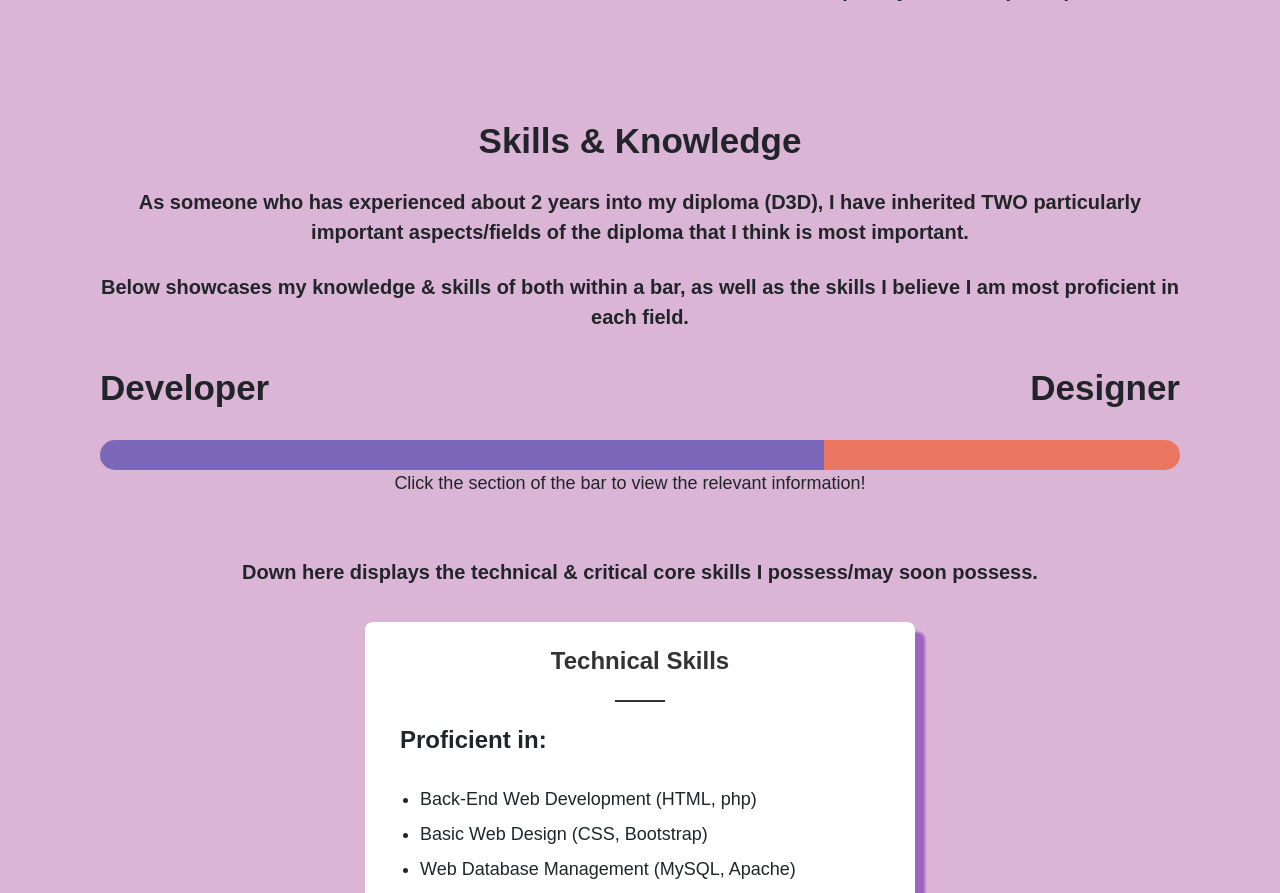
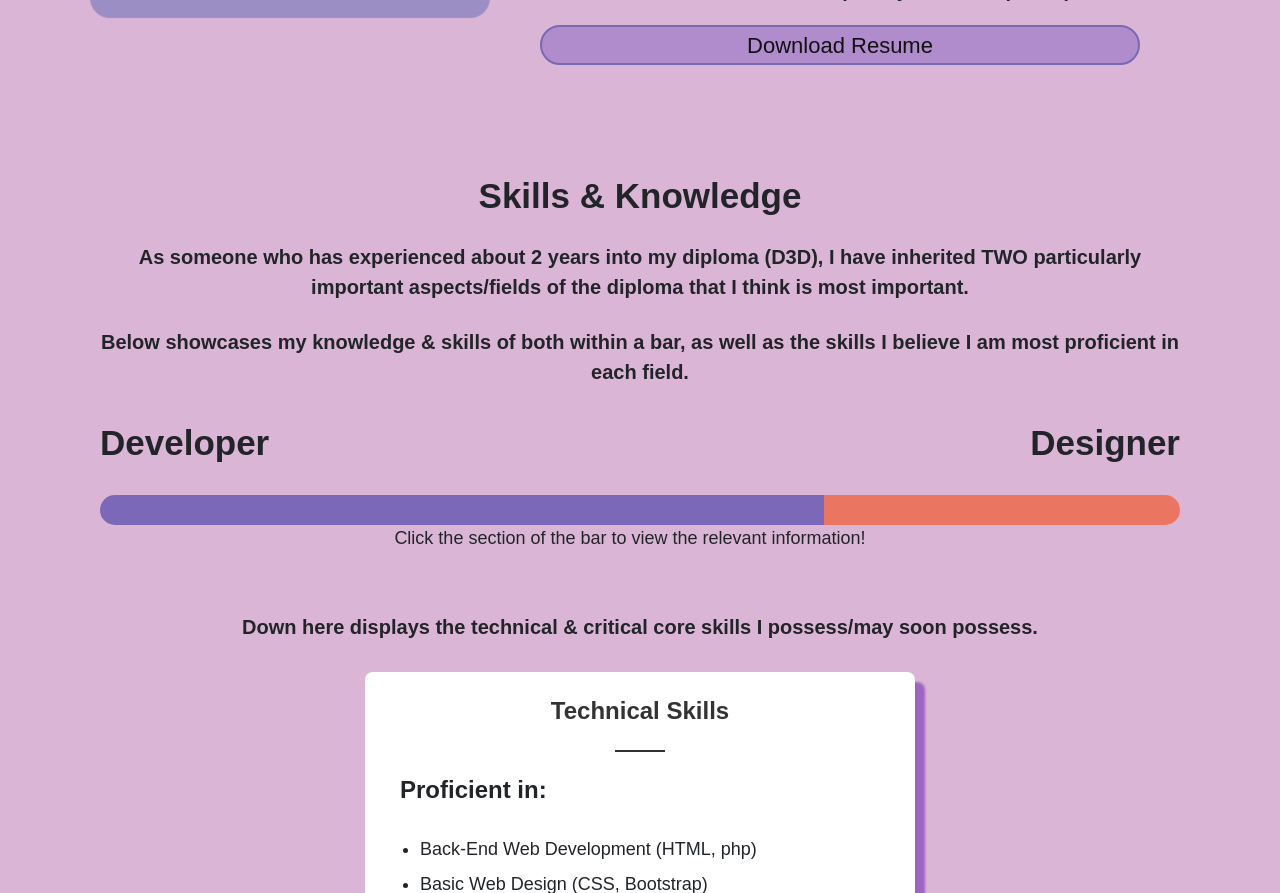
Before and after one commit to lapidotler/irfaniskandar, a PHP site: page /about.html in a window 1280 px wide. Shown: the part 695-1588 px from the top of the page. Run offline with PHP 8.4, Linux system fonts and the light colour scheme.

Commit message:
Portfolio Update (FINAL) - 9/1/24
- Finalized About Me HTML & CSS
- Added resume.pdf links inside About Me & Contact Me Pages
- Removed delay of page loading in JS

```diff
--- a/about.html
+++ b/about.html
@@ -84,7 +84,14 @@
                                 I particularly have a strong interest within the IT industry, hence why I believe that my love of development & programming is much stronger.
                             </p>
                             <p class="text-medium">
-                                I always strive to put in the most effort when it comes to projects and assignments, typically maintaining an average GPA score of around 3.5 (for my current diploma).</p>
+                                I always strive to put in the most effort when it comes to projects and assignments, typically maintaining an average GPA score of around 3.5 (for my current diploma).
+                            </p>
+
+                            <a href="images/documents/irfaniskandar_resume.pdf" download="irfaniskandar_resume.pdf" id="resumeButton" target="_blank">
+                                <div class="resume-button" id="resume-button">
+                                    Download Resume
+                                </div>
+                            </a>
                         </div>
                     </div>
                 </section>
@@ -93,8 +100,12 @@
                 <section class="skills-section flex-column responsive" id="skills">
                     <!-- Skills Bar -->
                     <h2 class="text-header">Skills & Knowledge</h2>
-                    <p class="text-medium">As someone who has experienced about 2 years into my diploma (D3D), I have inherited TWO particularly important aspects/fields of the diploma that I think is most important.</p>
-                    <p class="text-medium">Below showcases my knowledge & skills of both within a bar, as well as the skills I believe I am most proficient in each field.</p>
+                    <p class="text-medium">
+                        As someone who has experienced about 2 years into my diploma (D3D), I have inherited TWO particularly important aspects/fields of the diploma that I think is most important.
+                    </p>
+                    <p class="text-medium">
+                        Below showcases my knowledge & skills of both within a bar, as well as the skills I believe I am most proficient in each field.
+                    </p>
 
                     <div class="flex-row flex-between">
                         <p class="text-large" onclick="toggleSkills('Developer')">Developer</p>
@@ -138,7 +149,10 @@
                     </div>
 
                     <div class="spacer"></div>
-                    <p class="text-medium">Down here displays the technical & critical core skills I possess/may soon possess.</p>
+
+                    <p class="text-medium" id="text-block">
+                        Down here displays the technical & critical core skills I possess/may soon possess.
+                    </p>
 
                     <div class="about-box-container">
 
@@ -232,6 +246,8 @@
                             </ul>
                         </div>
                     </div>
+
+                    <button id="portfolioButton">See Portfolio >></button>
                 </section>
 
                 <!-- Hobbies Section -->
@@ -290,15 +306,15 @@
                     </div>
                 </section>
 
-                <!-- Minecraft Experiences Section -->
-                <section class="extras-section flex-column responsive" id="minecraft-experiences">
-                    <h2 class="text-header">Extras: Minecraft Moderator/Admin Experiences</h2>
+                <!-- Extras Section -->
+                <section class="extras-section flex-column responsive" id="extras">
+                    <h2 class="text-header">Extras: My Experience as an Online Staff Member</h2>
                     <p class="text-medium">
-                        Outside of school, I had worked as a Minecraft moderator/admin for a server called EarthPinas, which I had worked for around 2 years.
-                        This took place during the Covid period, and I felt that this experience was important to me as it helped me to gain insights into leadership, teamwork, and the dynamics of online communities.
+                        Outside of school, I had volunteered as a Minecraft moderator/admin for a server called EarthPinas, which I had been on actively for around 2 years.
+                        This took place during the Covid period, where I had a lot of free time to spare.
                     </p>
                     <p class="text-medium">
-                        This is something I felt that I should share, as I believe that this experience has helped me to become a better person overall.
+                        This is something I felt that I should share, as I believe that this experience has helped me to become a better leader and role model overall (considering I took up much major roles later on).<br/><br/>
                         If you are interested in reading about my experiences, feel free to click the button below!
                     </p>
 
@@ -351,7 +367,8 @@
                                 <!-- Server Shutdown -->
                                 <p class="text-small">
                                     The server had slowly lose traction and popularity in 2022, and eventually, the server was shut down around 2023.
-                                    Despite the server's shutdown, I still have many fond memories of the server.<br/><br/>I am grateful for the experiences I have gained from it, as well as the friends I have made along the way.
+                                    Despite the server's shutdown, I still have many fond memories of the server.<br/><br/>
+                                    I am grateful for the experiences I have gained from it, as well as the friends I have made along the way.
                                 </p>
 
                                 <!-- Conclusion -->
@@ -359,6 +376,27 @@
                                     My time as a Minecraft moderator/admin not only enriched my gaming experience but also provided me with insights into leadership, teamwork, and the dynamics of online communities.<br/><br/>
                                     This experience has also taught me to be more responsible and to be more aware of my actions, which I have also carried over to my real-life experiences.
                                 </p>
+                            </div>
+
+                            <div class="about-box">
+                                <h2 class="text-medium">Summary</h2>
+                                <div class="line"></div>
+
+                                <p class="text-med" style="text-align: center; padding: 0;">Within 2 Years:</p>
+                                <ul class="text-small">
+                                    <li>Contributed to the growth of EarthPinas server community</li>
+                                    <li>Progressed from Trial-Helper to Moderator and eventually to Admin</li>
+                                    <li>Learned valuable lessons in leadership, teamwork, and responsibility</li>
+                                </ul>
+
+                                <p class="text-med" style="text-align: center; padding: 0;">Skills I've Learnt/Improved:</p>
+                                <ul class="text-small">
+                                    <li><strong>Leadership: </strong>Developed leadership skills by guiding players and managing server dynamics</li>
+                                    <li><strong>Teamwork: </strong>Collaborated with other staff members to create a positive gaming environment</li>
+                                    <li><strong>Responsibility: </strong>Managed server-related tasks and demonstrated a sense of accountability</li>
+                                    <li><strong>Patience: </strong>Practiced patience when dealing with players and handling server-related issues</li>
+                                    <li><strong>Initiative: </strong>Took initiative in taking on additional responsibilities and tasks</li>
+                                </ul>
                             </div>
                         </div>
                     </div>
--- a/contact.html
+++ b/contact.html
@@ -125,7 +125,9 @@
                         <div class="contact-box">
                             <h3 class="text-medium">Resume</h3>
                             <div class="line"></div>
-                            <p class="text-med">+65 8192 8523</p>
+                            <a href="images/documents/irfaniskandar_resume.pdf" download="irfaniskandar_resume.pdf" id="resumeButton" target="_blank">
+                                Download Resume
+                            </a>
                         </div>
 
                         <!-- Email Box -->
--- a/scripts/cursor.js
+++ b/scripts/cursor.js
@@ -1,6 +1,6 @@
 document.addEventListener('DOMContentLoaded', function () {
     // nav and loading into pages
-    $(".body-content").hide().toggleClass("hidden").delay(300).fadeIn(300);
+    $(".body-content").hide().toggleClass("hidden").fadeIn(500);
     $(".navbar-brand").click(function(e) {
         var nav = $(this);
         var goto = nav.attr("href");
--- a/stylesheets/about.css
+++ b/stylesheets/about.css
@@ -87,6 +87,13 @@
     padding: 10px;
     position: relative;
     z-index: 1; /* Set a lower z-index for the skills-content */
+}
+
+#text-block {
+    position: relative;
+    background-color: #dbb5d6;
+    margin: 0;
+    z-index: 2; /* Set a lower z-index for the skills-content */
 }
 
 .skills-bar {
@@ -205,7 +212,7 @@
 
 
 /* Toggle Button Styles */
-#toggleButton {
+#toggleButton, #portfolioButton {
     font-family: 'Futura Hv BT', sans-serif;
     font-weight: 300;
     font-size: 22px;
@@ -221,9 +228,38 @@
     text-align: center;
     padding-top: 2px;
     margin: 20px;
+    margin-bottom: 0;
 }
 
-#toggleButton:hover {
+.resume-button, .portfolio-button {
+    font-family: 'Futura Hv BT', sans-serif;
+    font-weight: 300;
+    font-size: 22px;
+
+    border-radius: 25px;
+    background-color: #b08ccd;
+    border: 2px solid #7869b3;
+
+    width: 100%;
+    max-width: 600px; /* Adjust the maximum width for responsiveness */
+    height: 40px;
+
+    text-align: center;
+    padding-top: 2px;
+
+    margin-top: 20px;
+}
+
+.resume-button:hover {
+    background-color: #7869b3; /* Change the background color on hover */
+    color: #EDE7F6; /* Change the text color on hover */
+}
+
+.about-content a {
+    color: #111;
+}
+
+#toggleButton:hover, #portfolioButton:hover {
     background-color: #7869b3; /* Change the background color on hover */
     color: #EDE7F6; /* Change the text color on hover */
 }
```
Also changed, not shown: 1 other file.
